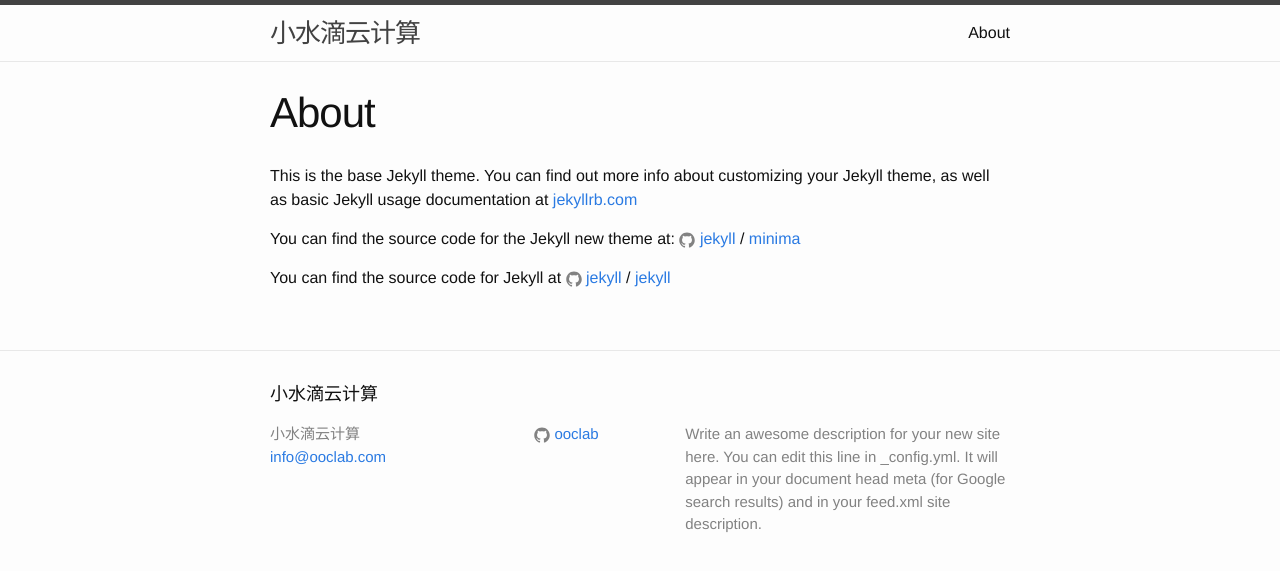
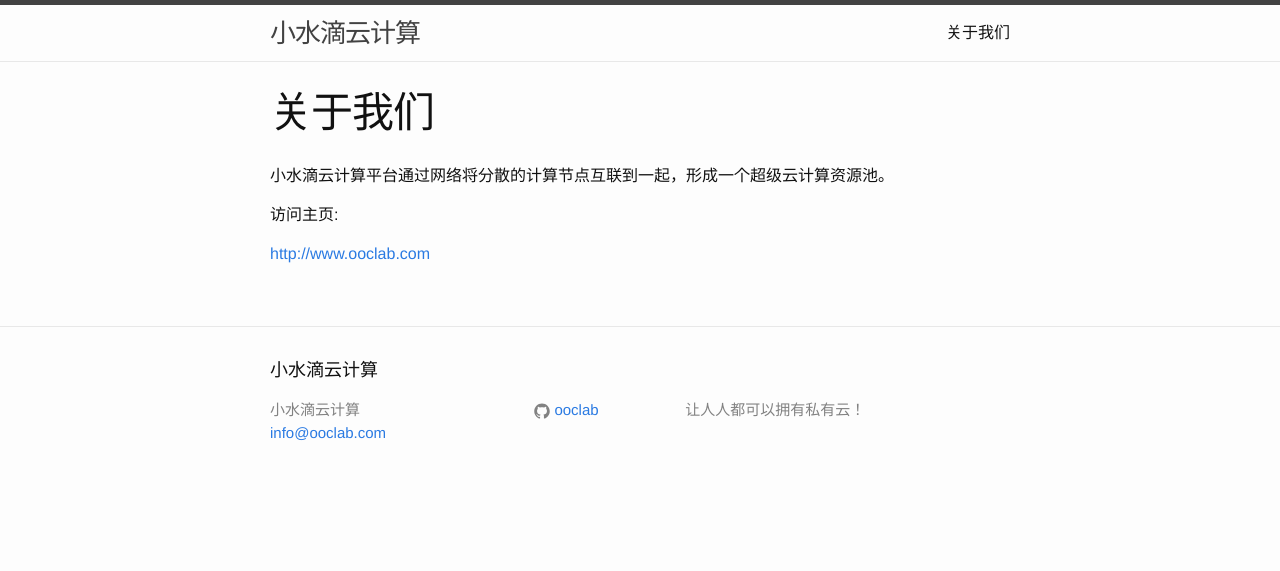
Before and after one commit to ooclab/ooclab.github.io, a Jekyll site: the page built from about.md, in a window 1280 px wide. Shown: the top 571 px of the page. Built offline with Jekyll 4.4.1, drawn with Linux system fonts in a browser that asks for light colours.

Commit message:
修改关于我们

```diff
--- a/_config.yml
+++ b/_config.yml
@@ -15,10 +15,7 @@
 # in the templates via {{ site.myvariable }}.
 title: 小水滴云计算
 email: info@ooclab.com
-description: > # this means to ignore newlines until "baseurl:"
-  Write an awesome description for your new site here. You can edit this
-  line in _config.yml. It will appear in your document head meta (for
-  Google search results) and in your feed.xml site description.
+description: 让人人都可以拥有私有云！
 baseurl: "" # the subpath of your site, e.g. /blog
 url: "http://example.com" # the base hostname & protocol for your site
 # twitter_username: jekyllrb
--- a/about.md
+++ b/about.md
@@ -1,10 +1,17 @@
 ---
 layout: page
-title: About
+title: 关于我们
 permalink: /about/
 ---
 
-This is the base Jekyll theme. You can find out more info about customizing your Jekyll theme, as well as basic Jekyll usage documentation at [jekyllrb.com](http://jekyllrb.com/)
+小水滴云计算平台通过网络将分散的计算节点互联到一起，形成一个超级云计算资源池。
+
+访问主页:
+
+[http://www.ooclab.com](http://www.ooclab.com)
+
+
+<!-- This is the base Jekyll theme. You can find out more info about customizing your Jekyll theme, as well as basic Jekyll usage documentation at [jekyllrb.com](http://jekyllrb.com/)
 
 You can find the source code for the Jekyll new theme at:
 {% include icon-github.html username="jekyll" %} /
@@ -12,4 +19,4 @@
 
 You can find the source code for Jekyll at
 {% include icon-github.html username="jekyll" %} /
-[jekyll](https://github.com/jekyll/jekyll)
+[jekyll](https://github.com/jekyll/jekyll) -->
```
